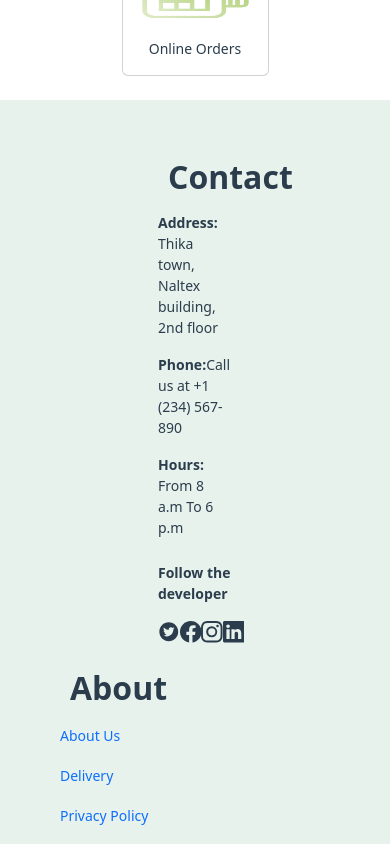
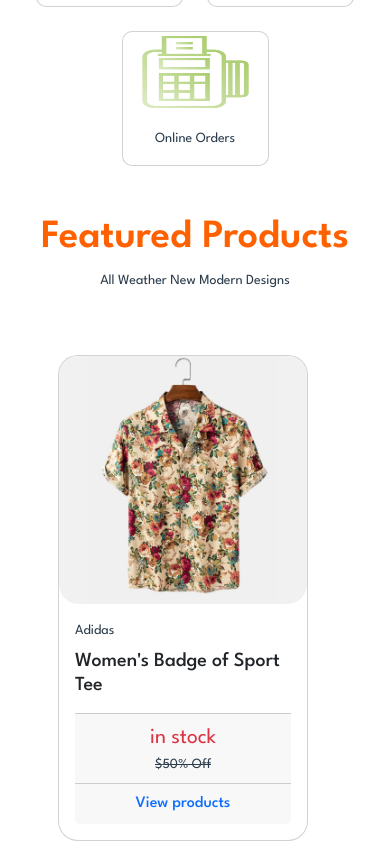
Before and after one commit to tejasvi8686/React_Ecommerce_Application, a React (Vite) app: page / in a window 390 px wide. Shown: the part 920-1764 px from the top of the page. Built offline with nearby package versions, Linux system fonts and the light colour scheme.

Commit message:
added products

```diff
--- a/src/App.css
+++ b/src/App.css
@@ -14,6 +14,12 @@
     --primary1: #2b3d4c;
     --primary2: #354d61;
 }
+*{
+  padding: 0;
+  margin: 0;
+  box-sizing: border-box;
+  font-family: 'League Spartan', sans-serif;
+}
 
 .logo{
   max-width: 100%;
@@ -21,8 +27,9 @@
 }
 
 a{
-  text-decoration: none;
-  font-size:14px;
+  font-weight: 500;
+  text-decoration: inherit;
+  transition: 0.5s ease;
 }
 
 p{
@@ -35,27 +42,26 @@ p{
 
 h1{
   font-weight: 600;
+  font-size: 40px;
   color: var(--search);
-  margin: 10px;
-  font-size: 40px;
 
 }
 
 h2{
   font-weight: 400;
-  color: var(--primary1);
-  font-size: 32px;
-  margin: 10px;
+  font-size: 24px;
 }
 
 span{
   border-radius: 20px;
+  margin-bottom: 10px;
 }
 button{
   padding: 12px 10px;
   font-size: 14px;
-  background-color: var(--primary1);
-  color: white;
+  background: transparent;
+  border-radius: 10px;
+  border: 1px solid var(--lighter);
 }
 
 .button-link{
@@ -84,7 +90,7 @@ button{
   color: var(--primary1);
   font-weight: 400;
 }
-/* header starts here */
+
 .header-top-strip a{
   color: var(--primary1 );
 
@@ -116,7 +122,7 @@ button{
   color:var(--search)
 }
 
-/*footer start*/
+
 
 footer{
   background-color: var(--lighter2);
@@ -137,14 +143,14 @@ footer{
 
 }
 
-/* Home begin */
+
 
 .banner-details{
   background: url(./assets/images/back.jpg);
   background-position: center;
   background-size: cover;
   width: 100%;
-  height: 40vh;
+  height: 50vh;
 }
 
 .hero-details img{
@@ -152,3 +158,20 @@ footer{
   width: 100%;
   height: 80px;
 }
+
+.hero-details .card{
+  border-radius: 10px;
+}
+
+.featured-products .card img{
+  border-radius: 20px;
+}
+.featured-products .card{
+  border-radius: 20px;
+  max-width: 250px;
+
+}
+
+.featured.products .card span{
+  color: var(--darken);
+}
--- /dev/null
+++ b/src/components/featuredproducts.jsx
@@ -0,0 +1,42 @@
+/* eslint-disable react/jsx-key */
+/* eslint-disable no-unused-vars */
+import React from 'react'
+import { Link } from 'react-router-dom'
+// import ReactStars from "react-rating-stars-component";
+import { PRODUCTS } from './products'
+import { PRODUCTS1 } from './products';
+
+const featuredproducts = () => {
+  return <>
+
+     <div  className="row row-cols-1 row-cols-md-2 row-cols-lg-4 g-4 p-3">
+      {PRODUCTS.slice(2, 6).map((product) => (
+        <div className="col mb-5">
+        <div key={product.id} className="card h-100 m-auto">
+          <img src={product.image} className="card-img-top img-fluid" alt="..." />
+          <div className="card-body">
+            <p className="card-text mb-2">{product.brand}</p>
+            <h5 className='mb-3'>{product.name} </h5>
+            <div className="card-footer m-auto text-center">
+            <p className='text-danger fs-4'>{product.status}</p>
+            <p className="price"><span className="red"></span> <strike>${product.rate} </strike></p>
+            </div>
+            <div className="card-footer d-md-none">
+                <div className="d-flex justify-content-between align-items-center">
+                  <Link to='shop' className='m-auto'>View products</Link>
+                </div>
+              </div>
+
+          </div>
+
+        </div>
+        </div>
+        ))}
+
+
+    </div>
+
+  </>;
+}
+
+export default featuredproducts
--- a/src/components/footer.jsx
+++ b/src/components/footer.jsx
@@ -128,7 +128,7 @@ const footer = () => {
             <p className="mb-3">
               Available On Google Play Services & App Store
             </p>
-            <div className="pay d-flex">
+            <div className="pay">
               <Link>
                 <img src={google} alt="" className="img-fluid p-4 my-3 " />
               </Link>
--- a/src/components/header.jsx
+++ b/src/components/header.jsx
@@ -131,7 +131,7 @@ const header = () => {
               <Link
                 to={"cart"}
                 className={
-                  location.pathname === "/cart" ? "not-active" : "active"
+                  location.pathname === "/" ? "not-active" : "active"
                 }
               >
                 <div className="d-flex">
--- a/src/components/hero.jsx
+++ b/src/components/hero.jsx
@@ -1,4 +1,3 @@
-/* eslint-disable no-unused-vars */
 import React from 'react'
 import orders from '../assets/images/icons/icon1.png'
 import orders1 from '../assets/images/icons/icon2.png'
--- /dev/null
+++ b/src/components/products.jsx
@@ -0,0 +1,229 @@
+/* eslint-disable no-unused-vars */
+import pr1 from '../assets/images/products/f1.jpg'
+import pr2 from '../assets/images/products/f2.jpg'
+import pr3 from '../assets/images/products/f3.jpg'
+import pr4 from '../assets/images/products/f4.jpg'
+import pr5 from '../assets/images/products/f5.jpg'
+import pr6 from '../assets/images/products/f6.jpg'
+import pr7 from '../assets/images/products/f7.jpg'
+import pr8 from '../assets/images/products/f8.jpg'
+import pro1 from '../assets/images/products/n1.jpg'
+import pro2 from '../assets/images/products/n2.jpg'
+import pro3 from '../assets/images/products/n3.jpg'
+import pro4 from '../assets/images/products/n4.jpg'
+import pro5 from '../assets/images/products/n5.jpg'
+import pro6 from '../assets/images/products/n6.jpg'
+import pro7 from '../assets/images/products/n7.jpg'
+import pro8 from '../assets/images/products/n8.jpg'
+import img1 from '../assets/images/products/img1.png'
+import img2 from '../assets/images/products/img2.png'
+import img3 from '../assets/images/products/img3.png'
+import img4 from '../assets/images/products/img4.png'
+import img5 from '../assets/images/products/img5.png'
+import img6 from '../assets/images/products/img6.png'
+import img7 from '../assets/images/products/img7.png'
+import img8 from '../assets/images/products/img8.png'
+
+// eslint-disable-next-line react-refresh/only-export-components
+export const PRODUCTS = [
+    {
+        id: 0,
+        image: pr1,
+        name: "Slim Fit Dress Shirt",
+        price: 49.90,
+        brand: 'Calvin Klein',
+        },
+        {
+        id: 1,
+        image: pr2,
+        name: "Men's Dri-FIT T-Shirt",
+        price: 24.90,
+        brand: 'Nike',
+        status:'in stock',
+        rate: '50% Off'
+        },
+        {
+        id: 2,
+        image: pr3,
+        name: "Women's Badge of Sport Tee",
+        price: 39.90,
+        brand: 'Adidas',
+        status:'in stock',
+        rate: '50% Off'
+        },
+        {
+        id: 3,
+        image: pr4,
+        name: "Men's 1950s Sportswear T-Shirt",
+        price: 49.90,
+        brand: 'Levi s',
+        status:'in stock',
+        rate: '50% Off'
+        },
+        {
+        id: 4,
+        image: pr5,
+        name: "Men's Tech 2.0 Short Sleeve T-Shirt",
+        price: 49.90,
+        brand: 'Under Armour',
+        status:'in stock',
+        rate: '50% Off'
+        },
+        {
+        id: 5,
+        image: pr6,
+        name: "Women's Basic Tee, Men's Rebel Bold Tee",
+        price: 9.90,
+        brand: 'H&M',
+        status:'in stock',
+        rate: '50% Off'
+        },
+        {
+        id: 6,
+        image: pr7,
+        name: "Men's Cotton Classic Short Sleeve Crew Neck T-Shirt",
+        price: 39.50,
+        brand: 'Puma',
+        status:'in stock',
+        rate: '50% Off'
+        },
+        {
+        id: 7,
+        image: pr8,
+        name: "Women's Classic Fit Crewneck T-Shirt",
+        price: 29.50,
+        brand: 'Ralph Lauren'
+        },
+        {
+        id: 8,
+        image: pro1,
+        name: "Slim Fit Dress Shirt",
+        price: 49.90,
+        brand: 'Calvin Klein'
+        },
+        {
+        id: 9,
+        image: pro2,
+        name: "Men's Dri-FIT T-Shirt",
+        price: 24.90,
+        brand: 'Nike'
+        },
+        {
+        id: 10,
+        image: pro3,
+        name: "Women's Badge of Sport Tee",
+        price: 39.90,
+        brand: 'Adidas'
+        },
+        {
+        id: 11,
+        image: pro4,
+        name: "Men's 1950s Sportswear T-Shirt",
+        price: 49.90,
+        brand: 'Levi s'
+        },
+        {
+        id: 12,
+        image: pro5,
+        name: "Men's Tech 2.0 Short Sleeve T-Shirt",
+        price: 49.90,
+        brand: 'Under Armour'
+        },
+        {
+        id: 13,
+        image: pro6,
+        name: "Women's Basic Tee, Men's Rebel Bold Tee",
+        price: 9.90,
+        brand: 'H&M'
+        },
+        {
+        id: 14,
+        image: pro7,
+        name: "Men's Cotton Classic Short Sleeve Crew Neck T-Shirt",
+        price: 39.50,
+        brand: 'Puma'
+        },
+        {
+        id: 15,
+        image: pro8,
+        name: "Women's Classic Fit Crewneck T-Shirt",
+        price: 29.50,
+        brand: 'Ralph Lauren'
+        }
+];
+
+// eslint-disable-next-line react-refresh/only-export-components
+export const  PRODUCTS1 = [
+    {
+        id: 16,
+        image: img1,
+        name: "Slim Fit Dress Shirt",
+        price: 49.90,
+        brand: 'Calvin Klein',
+        status: 'in stock',
+        rate: '60% off'
+        },
+        {
+        id: 17,
+        image: img2,
+        name: "Men's Dri-FIT T-Shirt",
+        price: 24.90,
+        brand: 'Nike',
+        status: 'in stock',
+        rate: '60% off'
+        },
+        {
+        id: 18,
+        image: img3,
+        name: "Women's Badge of Sport Tee",
+        price: 39.90,
+        brand: 'Adidas',
+        status: 'in stock',
+        rate: '60% off'
+        },
+        {
+        id: 19,
+        image: img4,
+        name: "Men's 1950s Sportswear T-Shirt",
+        price: 49.90,
+        brand: 'Levi s',
+        status: 'out of stock',
+        rate: 'normal rates'
+        },
+        {
+        id: 20,
+        image: img5,
+        name: "Men's Tech 2.0 Short Sleeve T-Shirt",
+        price: 49.90,
+        brand: 'Under Armour',
+        status: 'out of stock',
+        rate: 'normal rates'
+        },
+        {
+        id: 21,
+        image: img6,
+        name: "Women's Basic Tee, Men's Rebel Bold Tee",
+        price: 9.90,
+        brand: 'H&M',
+        status: 'out of stock',
+        rate: 'normal rates'
+        },
+        {
+        id: 22,
+        image: img7,
+        name: "Men's Cotton Classic Short Sleeve Crew Neck T-Shirt",
+        price: 39.50,
+        brand: 'Puma',
+        status: 'out of stock',
+        rate: 'normal rates'
+        },
+        {
+        id: 23,
+        image: img8,
+        name: "Women's Classic Fit Crewneck T-Shirt",
+        price: 29.50,
+        brand: 'Ralph Lauren',
+        status: 'out of stock',
+        rate: 'normal rates'
+        }
+];
--- a/src/pages/home.jsx
+++ b/src/pages/home.jsx
@@ -1,7 +1,7 @@
 import React from "react";
 //import { CgShoppingCart } from 'react-icons/cg'
 import { Link } from "react-router-dom";
-//import Featuredproducts from '../components/featuredproducts';
+import Featuredproducts from "../components/featuredproducts";
 //import Newarrivals from '../components/newarrivals'
 //import banner from '../assets/images/banner/b17.jpg'
 //import banner1 from '../assets/images/banner/b10.jpg'
@@ -34,8 +34,19 @@ const home = () => {
         </div>
       </section>
 
+      <Hero />
 
-      <Hero/>
+      <section className="featured-products p-4">
+        <div className="container-xxl">
+          <div className="row">
+            <div className="col-12 text-center">
+              <h1>Featured Products</h1>
+              <p>All Weather New Modern Designs</p>
+            </div>
+            <Featuredproducts/>
+          </div>
+        </div>
+      </section>
     </div>
   );
 };
```
